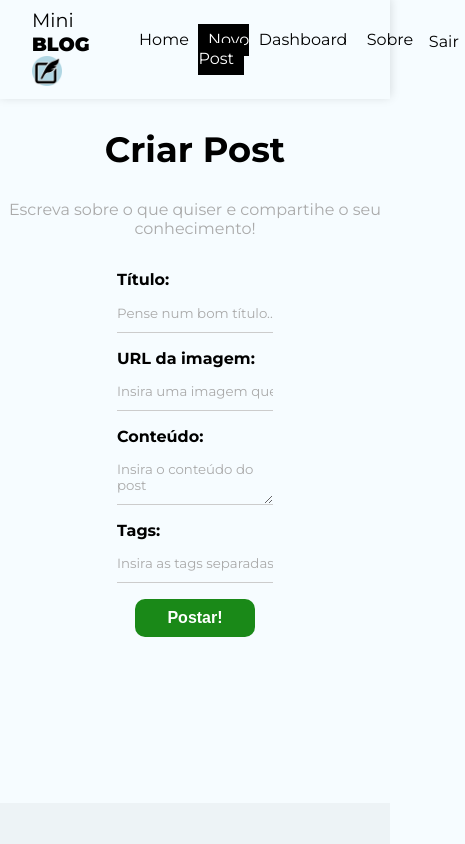
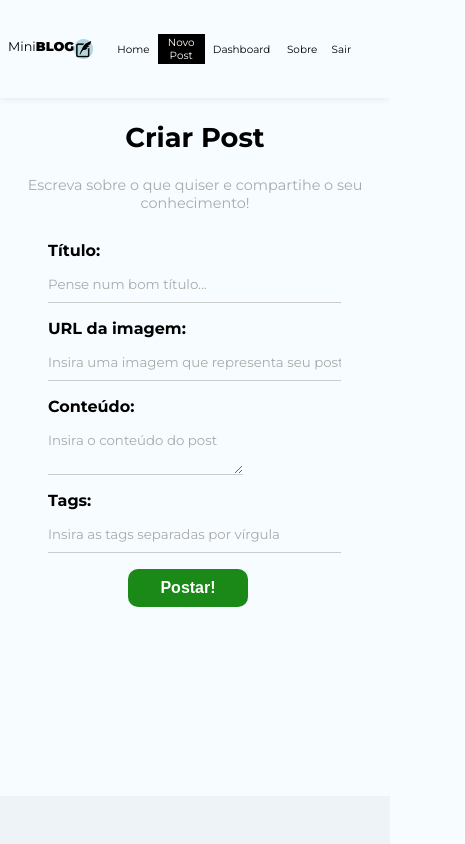
Before and after one commit to TitanCodeXD/Mini-Blog, a React (Vite) app: page /posts/create in a window 390 px wide. Shown: the top 844 px of the page, 465 px wide, since content can reach past the window. Built offline with nearby package versions, Linux system fonts and the light colour scheme; no server answers; sample sign-in values are in the browser's storage.

Commit message:
feat(responsive): adicionando responsividade para dispositivos móveis

```diff
--- a/src/components/Navbar/Navbar.module.css
+++ b/src/components/Navbar/Navbar.module.css
@@ -1,9 +1,9 @@
 .navbar {
     display: flex;
-    box-shadow: rgba(0,0,0, .15) 0px -2px 10px 0px;
+    box-shadow: rgba(0, 0, 0, 0.15) 0px -2px 10px 0px;
     justify-content: space-between;
     align-items: center;
-    padding: .5em 2em;
+    padding: 0.5em 2em;
 }
 
 .brand {
@@ -13,7 +13,6 @@
 .brand span {
     font-weight: 900;
     text-transform: uppercase;
-
 }
 
 .links_list {
@@ -26,11 +25,11 @@
 }
 
 .links_list li a {
-    padding: .4em .6em;
+    padding: 0.4em 0.6em;
 }
 
-.links_list button:hover{
-    transition: .4s;
+.links_list button:hover {
+    transition: 0.4s;
     font-weight: 600;
     color: red;
 }
@@ -39,3 +38,55 @@
     background-color: black;
     color: white;
 }
+
+@media screen and (max-width: 600px) {
+    .navbar {
+        padding: 0.5em 0.5em;
+    }
+
+    .brand {
+        font-size: 0.8em;
+        display: flex;
+        margin-left: 0;
+    }
+
+    .brand > img {
+        width: 1.5em;
+        height: 1.5em;
+    }
+
+    .brand span {
+        font-weight: 900;
+        text-transform: uppercase;
+    }
+
+    .links_list {
+        font-size: 0.65em;
+        display: flex;
+        list-style: none;
+        justify-content: center;
+        align-items: center;
+        padding: 1.5em;
+    }
+
+    .links_list {
+        margin-right: 0.9em;
+    }
+
+    .links_list li a {
+        padding: 0.2em 0.8em;
+        text-align: center;
+        display: block;
+    }
+
+    .links_list button:hover {
+        transition: 0.4s;
+        font-weight: 600;
+        color: red;
+    }
+
+    .active {
+        background-color: black;
+        color: white;
+    }
+}
--- a/src/components/PostDetail/PostDetail.module.css
+++ b/src/components/PostDetail/PostDetail.module.css
@@ -2,13 +2,13 @@
     margin-bottom: 2em;
 }
 
-.post_detail img{
+.post_detail img {
     max-width: 600px;
     max-height: 600px;
 }
 
 .post_detail h2 {
-    margin-bottom: .4em;
+    margin-bottom: 0.4em;
 }
 
 .post_detail .tags {
@@ -17,7 +17,7 @@
 }
 
 .tags p {
-    margin-right: .5em;
+    margin-right: 0.5em;
 }
 
 .tags span {
@@ -27,6 +27,33 @@
 .createdby {
     font-style: italic;
     color: #444;
-    font-size: .8em;
+    font-size: 0.8em;
     margin-bottom: 1em;
 }
+
+@media screen and (max-width: 600px) {
+    .post_detail img {
+        justify-content: center;
+        align-items: center;
+        max-width: 75%;
+        margin: 0 3em;
+        padding: 0;
+    }
+
+    .post_detail .tags {
+        margin-bottom: 0.1em;
+        display: flex;
+    }
+
+    .post_detail {
+        padding: 0 1em;
+        margin-bottom: 4em;
+    }
+
+    .createdby {
+        font-style: italic;
+        color: #444;
+        font-size: 0.8em;
+        margin-bottom: 0.5em;
+    }
+}
--- a/src/index.css
+++ b/src/index.css
@@ -27,7 +27,7 @@ nav button {
     background-color: transparent;
     border: none;
     color: black;
-  transition: .4s;
+    transition: 0.4s;
     font-size: 1em;
     cursor: pointer;
     font-family: 'Montserrat', sans-serif;
@@ -39,10 +39,10 @@ nav button:hover {
 }
 
 /* Form Styles */
-form {
+/*form {
     max-width: 40%;
     margin: 0 auto;
-}
+}*/
 
 label {
     display: flex;
@@ -50,8 +50,8 @@ label {
     margin-bottom: 1em;
 }
 
-label span{
-  margin-bottom: .3em;
+label span {
+    margin-bottom: 0.3em;
     font-weight: bold;
     text-align: left;
 }
@@ -61,7 +61,7 @@ textarea {
     box-sizing: border-box;
     border: none;
     border-bottom: 1px solid #ccc;
-  padding: .8em 0;
+    padding: 0.8em 0;
     background-color: transparent;
     font-family: 'Montserrat', sans-serif;
 }
@@ -94,7 +94,7 @@ textarea {
 
 .btn:hover {
     background-color: #0f730c;
-  color:white;
+    color: white;
 }
 
 .btn.btn-outline:hover {
@@ -110,9 +110,9 @@ button[disabled] {
 }
 
 .container .error {
-  color: #721C24;
-  background-color: #F8D7DA;
-  border: 1px solid #F5C6CB;
+    color: #721c24;
+    background-color: #f8d7da;
+    border: 1px solid #f5c6cb;
     padding: 5px;
     border-radius: 5px;
 }
--- a/src/pages/CreatePost/CreatePost.module.css
+++ b/src/pages/CreatePost/CreatePost.module.css
@@ -6,7 +6,36 @@
     font-size: 2.2em;
 }
 
-.create_post p{
+.create_post p {
     color: #aaa;
     margin-bottom: 2em;
 }
+
+@media screen and (max-width: 600px) {
+    .create_post {
+        text-align: center;
+    }
+
+    .create_post h2 {
+        font-size: 1.7em;
+    }
+
+    .create_post p {
+        color: #aaa;
+        margin-bottom: 2em;
+        font-size: 0.9em;
+    }
+
+    .create_post form {
+        max-width: 50%;
+        margin: 0 3em;
+    }
+
+    .create_post input {
+        width: 150%;
+    }
+
+    .create_post button {
+        margin-left: 5em;
+    }
+}
--- a/src/pages/Dashboard/Dashboard.module.css
+++ b/src/pages/Dashboard/Dashboard.module.css
@@ -53,8 +53,8 @@
 .post_row img {
     display: flex;
     flex-direction: column;
-    max-width:  200px;
-    max-height:  200px;
+    max-width: 200px;
+    max-height: 200px;
     margin-top: 20px;
 }
 
@@ -65,3 +65,38 @@
     width: 100px;
     font-size: 0.7em;
 }
+
+@media screen and (max-width: 600px) {
+    .dashboard h2 {
+        font-size: 1.7em;
+    }
+
+    .dashboard p {
+        font-size: 0.9em;
+    }
+
+    .post_header,
+    .post_row {
+        flex-direction: column;
+        align-items: flex-start;
+        width: 100%;
+    }
+
+    .post_header {
+        display: none;
+    }
+
+    .post_row img {
+        max-width: 100%;
+        height: auto;
+        margin-top: 10px;
+        margin-left: 1em;
+    }
+
+    .post_row button,
+    .post_row a {
+        margin: 5px 1em;
+        width: 80px;
+        font-size: 0.6em;
+    }
+}
--- a/src/pages/Home/Home.module.css
+++ b/src/pages/Home/Home.module.css
@@ -5,7 +5,7 @@
     align-items: center;
 }
 
-.search_form{
+.search_form {
     max-width: 100%;
     width: 60%;
     display: flex;
@@ -32,10 +32,25 @@
     text-align: center;
 }
 
-.noposts p{
+.noposts p {
     margin-bottom: 1.5em;
 }
 
-.moposts a{
+.moposts a {
     padding: 10px 25px;
 }
+
+@media screen and (max-width: 600px) {
+    .home h1 {
+        font-size: 1em;
+    }
+
+    .search_form input {
+        margin-right: 10px;
+        width: auto;
+    }
+
+    .search_form form {
+        height: 10%;
+    }
+}
--- a/src/pages/Login/Login.module.css
+++ b/src/pages/Login/Login.module.css
@@ -5,3 +5,10 @@
 .login p {
     color: #aaa;
 }
+
+@media screen and (max-width: 600px) {
+    .login form {
+        max-width: 70%;
+        margin: 0 4em;
+    }
+}
--- a/src/pages/Post/Post.module.css
+++ b/src/pages/Post/Post.module.css
@@ -2,18 +2,17 @@
     text-align: center;
 }
 
-.post_container img{
+.post_container img {
     max-width: 900px;
     max-height: 900px;
 }
 
-.post_container h4{
+.post_container h4 {
     font-style: italic;
 }
 
-
 .post_container h3 {
-    margin-bottom: .2em;
+    margin-bottom: 0.2em;
 }
 
 .post_container .tags {
@@ -28,3 +27,14 @@
 .tags span {
     font-weight: bold;
 }
+
+@media screen and (max-width: 600px) {
+    .post_container {
+        text-align: center;
+    }
+
+    .post_container img {
+        max-width: 100%;
+        height: auto;
+    }
+}
--- a/src/pages/Register/Register.module.css
+++ b/src/pages/Register/Register.module.css
@@ -2,6 +2,13 @@
     text-align: center;
 }
 
-.register p{
+.register p {
     color: #aaa;
 }
+
+@media screen and (max-width: 600px) {
+    .register form {
+        max-width: 70%;
+        margin: 0 4em;
+    }
+}
```
Lines whose indentation alone changed are shown as unchanged.
